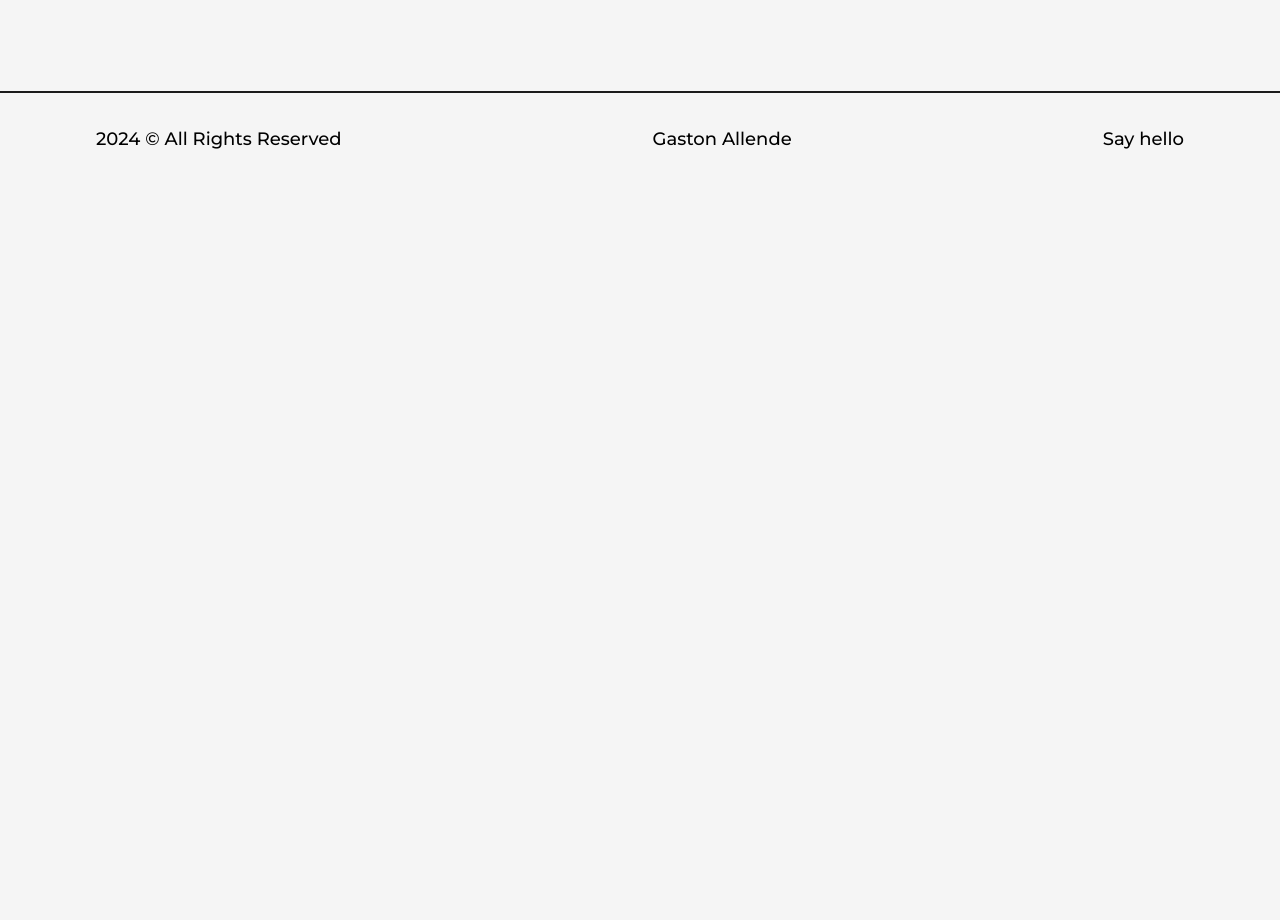
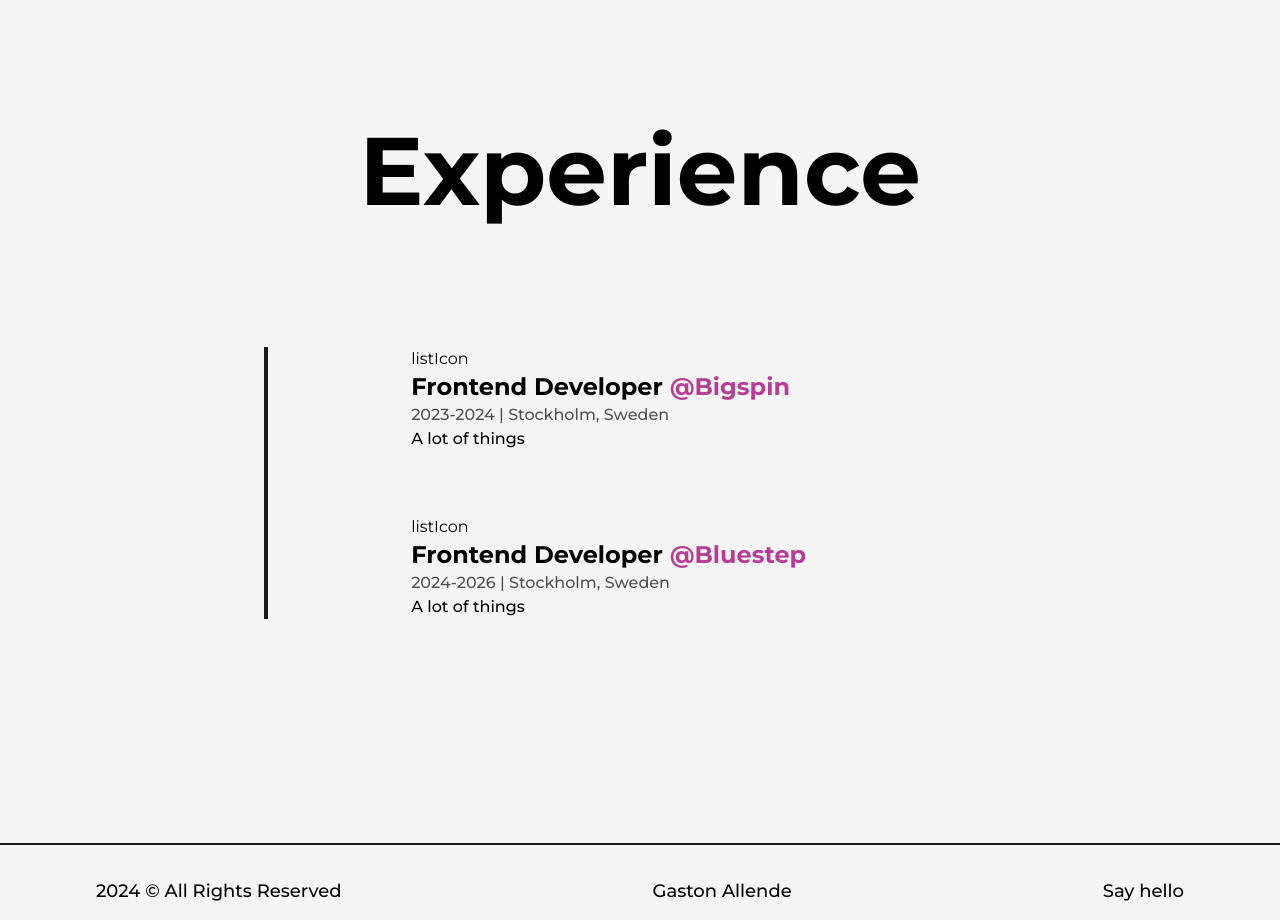
Before and after one commit to GastonAllende/personal-site, a Next.js app: page /about in a window 1280 px wide. Shown: the part 800-1720 px from the top of the page. Before the commit the page ends 985 px from the top, so only its background shows below. Built offline with nearby package versions, Linux system fonts and the light colour scheme.

Commit message:
experience section

```diff
--- a/src/app/about/page.tsx
+++ b/src/app/about/page.tsx
@@ -3,6 +3,7 @@ import Image from 'next/image';
 import React from 'react';
 import Layout from '../components/Layout';
 import profilePic from "../../../public/images/gaston-me.png";
+import Experience from '../components/Experience';
 
 const About: React.FC = () => {
 	return (
@@ -31,6 +32,7 @@ const About: React.FC = () => {
 								height={500} alt='Frontend developer' className='w-full h-auto' />
 						</div>
 					</div>
+					<Experience />
 				</Layout>
 			</main>
 		</>
--- /dev/null
+++ b/src/app/components/Experience.tsx
@@ -0,0 +1,53 @@
+import React from 'react';
+import ListIcon from './ListIcon';
+
+
+const Details: React.FC<{ position: string, company: string, companyLink: string, time: string, address: string, work: string; }> = ({ position, company, companyLink, time, address, work }) => {
+	return (
+		<li className='my-8 first:mt-0 last:mb-0 w-[60%] mx-auto flex flex-col items-start justify-between'>
+			<ListIcon />
+			<div>
+				<h3 className='capitalize font-bold text-2xl'>{position}
+					<a className='text-primary capitalize' href={companyLink} target='_blank'> @{company}</a>
+				</h3>
+				<span className='capitalize font-medium text-dark/75'>{time} | {address}</span>
+				<p className='font-medium w-full'>{work}</p>
+			</div>
+		</li>
+	);
+};
+
+const Experience: React.FC = () => {
+	return (
+		<div className='my-32'>
+			<h2 className='font-bold text-8xl mb-32 w-full text-center'>
+				Experience
+			</h2>
+			<div className='w-[75%] mx-auto relative'>
+
+				<div className='absolute left-8 top-0 w-[4px] h-full bg-dark origin-top'></div>
+
+				<ul className='w-full flex flex-col items-start justify-between ml-4'>
+					<Details
+						position='Frontend developer'
+						company='Bigspin'
+						companyLink='www.gaston.com'
+						time='2023-2024'
+						address='Stockholm, Sweden'
+						work='A lot of things'
+					/>
+					<Details
+						position='Frontend developer'
+						company='Bluestep'
+						companyLink='www.gaston.com'
+						time='2024-2026'
+						address='Stockholm, Sweden'
+						work='A lot of things'
+					/>
+				</ul>
+			</div>
+		</div>
+	);
+};
+
+export default Experience;
--- /dev/null
+++ b/src/app/components/ListIcon.tsx
@@ -0,0 +1,11 @@
+import React from 'react';
+
+const ListIcon: React.FC = () => {
+	return (
+		<div>
+			listIcon
+		</div>
+	);
+};
+
+export default ListIcon;
```
